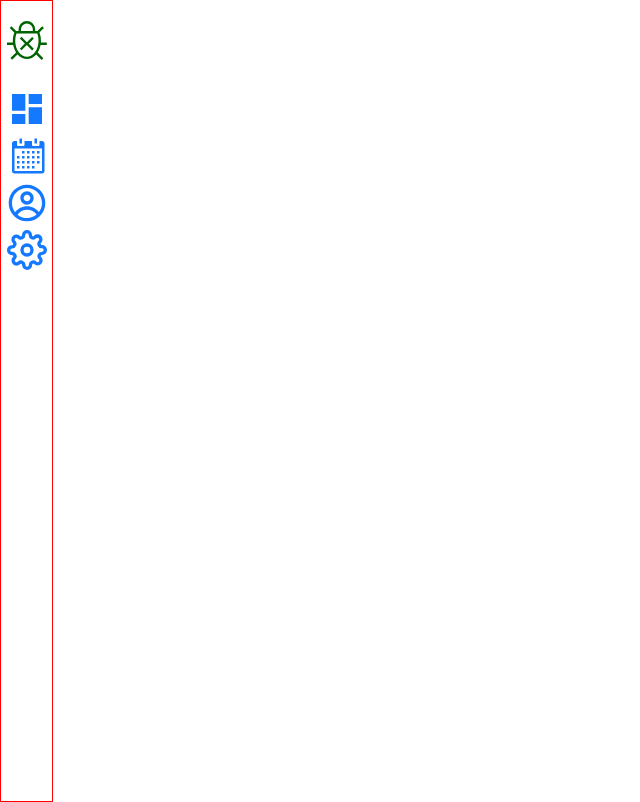
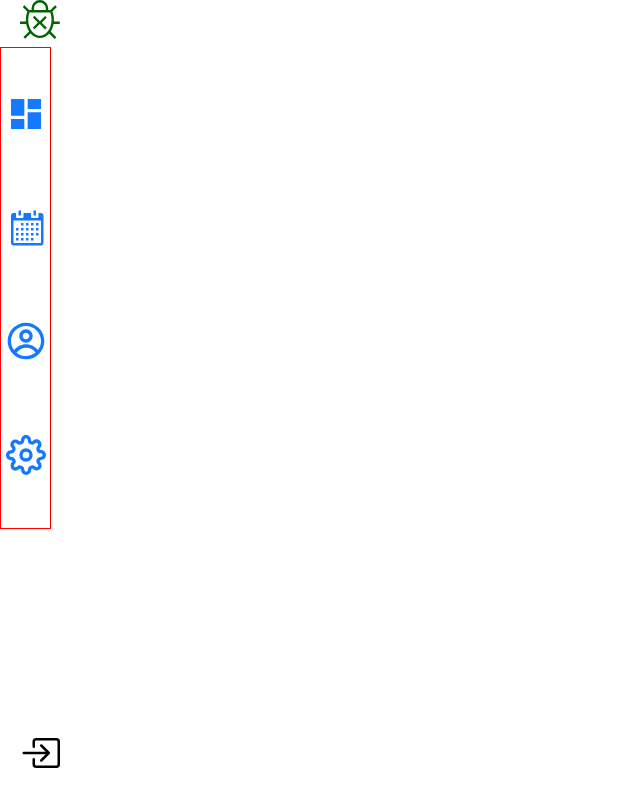
Before and after one commit to imxande/Help-Desk, a React (Create React App) app in the folder bug-tracker/: page / in a window 1280 px wide. Shown: the whole page, without its empty margins (0-640 px from the left). Built offline with nearby package versions, Linux system fonts and the light colour scheme.

Commit message:
added more icons

```diff
--- a/bug-tracker/src/components/menu/index.jsx
+++ b/bug-tracker/src/components/menu/index.jsx
@@ -1,10 +1,11 @@
 import React from "react";
-import { Container, Icon, Header } from "./style";
+import { Container, Icon, Header, Footer, MenuContainer } from "./style";
 import {MdDashboard} from "react-icons/md"
 import {VscDebug} from "react-icons/vsc"
 import {GoCalendar} from "react-icons/go"
 import {CgProfile} from "react-icons/cg"
 import {FiSettings} from "react-icons/fi"
+import {BsBoxArrowInRight} from "react-icons/bs"
 
 export const SideMenu = () => {
   return (
@@ -14,6 +15,7 @@ export const SideMenu = () => {
                 <VscDebug/>
             </Icon>
           </Header>
+          <MenuContainer>
           <Icon color={"#1479ff"}>
               <MdDashboard/>
           </Icon>
@@ -26,6 +28,13 @@ export const SideMenu = () => {
           <Icon color={"#1479ff"}>
               <FiSettings/>
           </Icon>
+          </MenuContainer>
+
+          <Footer>
+              <Icon>
+                <BsBoxArrowInRight/>
+              </Icon>
+          </Footer>
       </Container>
   );
 };
--- a/bug-tracker/src/components/menu/style.js
+++ b/bug-tracker/src/components/menu/style.js
@@ -3,16 +3,29 @@ import styled from "styled-components";
 export const Container = styled.div`
   width: 4vw;
   height: 100vh;
-  border: 1px solid red;
   text-align: center;
 `;
+export const MenuContainer = styled.div`
+  border: 1px solid red;
+  height: 60%;
+  display: flex;
+  flex-direction: column ;
+  justify-content: space-evenly;
+  align-items: center;
 
+`
 export const Icon = styled.i`
   font-size: 40px;
+  margin: 20px;
   color: ${(props) => props.color};
 `;
 
 export const Header = styled.header`
-  font-size: 45px;
-  margin: 20px 0px;
+  font-size: 40px;
 `;
+
+export const Footer = styled.div`
+  position: absolute;
+  text-align: center;
+  bottom:20px;
+`;
```
Also changed, not shown: 1 other file (tests, documents, lock files or other folders).
